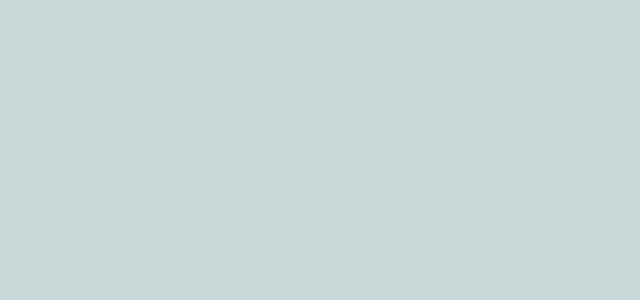
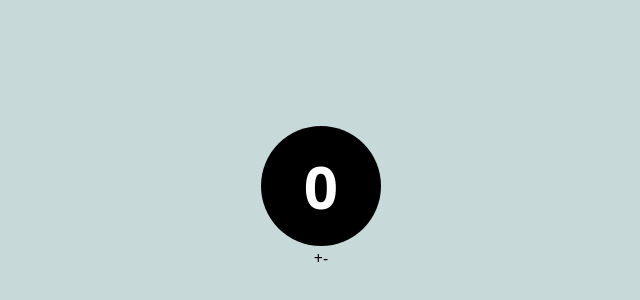
Before and after one commit to Armin-Fullstack/Counter, a React (Vite) app: page / in a window 1280 px wide. Shown: the part 202-502 px from the top of the page, without its empty margins (319-959 px from the left). Built offline with nearby package versions, Linux system fonts and the light colour scheme.

Commit message:
Created the counter components

```diff
--- a/src/App.jsx
+++ b/src/App.jsx
@@ -1,8 +1,10 @@
+import Counter from "./components/Counter"
+
 
 const App = () => {
 
   return (
-   null
+   <Counter/>
   )
 }
 
--- /dev/null
+++ b/src/components/Counter.jsx
@@ -0,0 +1,20 @@
+
+const Counter = () => {
+    return (
+        <>
+
+        <div className="flex flex-col justify-center items-center">
+
+            <div className="flex justify-center items-center rounded-full text-6xl text-white font-bold
+             w-[120px] h-[120px] bg-black">0</div>
+            <div className="flex">
+                <button>+</button>
+                <button>-</button>
+            </div>
+        </div>
+
+        </>
+    )
+}
+
+export default Counter
```
